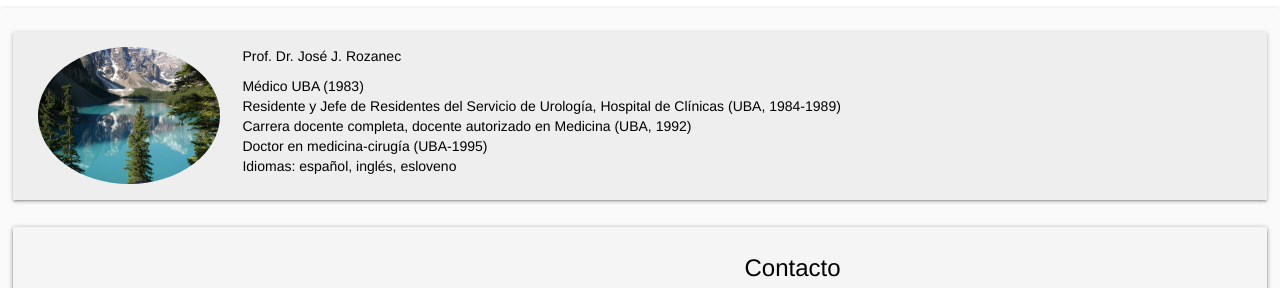
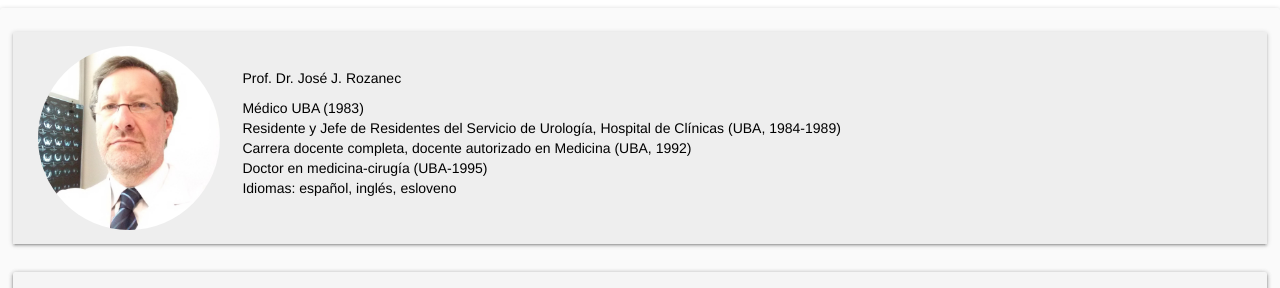
Before and after one commit to jmrozanec/profilepage, a plain HTML site: page index.html in a window 1280 px wide. Shown: the top 288 px of the page. Drawn offline with nearby package versions, Linux system fonts and the light colour scheme; a script that the page names is missing.

Commit message:
Update with real image.

```diff
--- a/index.html
+++ b/index.html
@@ -35,7 +35,7 @@
         <div class="card-panel grey lighten-5 z-depth-1">
           <div class="row valign-wrapper grey lighten-3 z-depth-1" style="padding:1em 1em 1em 1em;">
             <div class="col s2">
-              <img src="images/sample-1.jpg" alt="" class="circle responsive-img"> <!-- notice the "circle" class -->
+              <img src="images/photo-01.jpg" alt="" class="circle responsive-img"> <!-- notice the "circle" class -->
             </div>
             <div class="col s10">
               <span class="black-text">
```
Also changed, not shown: images/photo-01.jpg (added), images/photo-02.jpg (added).
